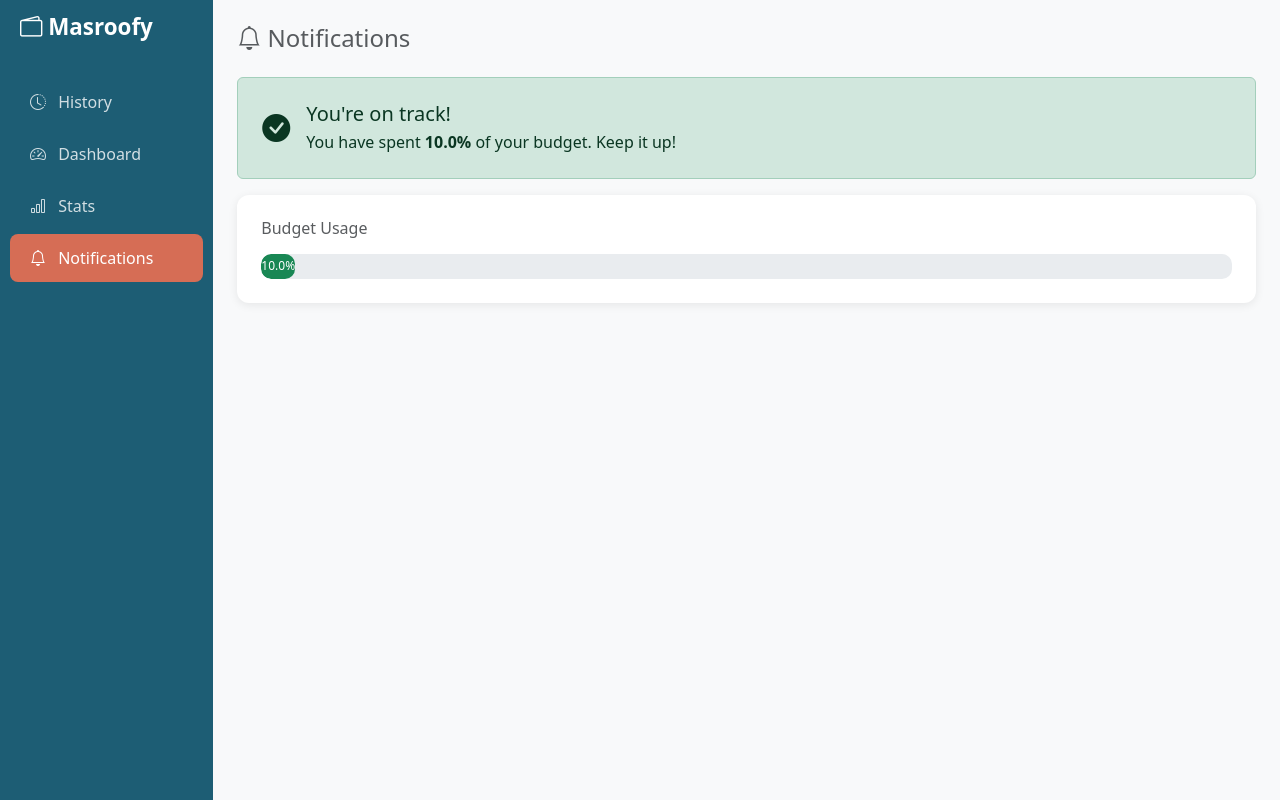
After one commit to mennamohamed123-lang/Software-Assignment-2, a Django app: template masroofy/budget/templates/notifications.html in a window 1280 px wide. The commit adds this page. Run offline with Django 5.2, Linux system fonts and the light colour scheme; the template is opened without the code that fills it: most values are stand-ins (such as "Sample title", 1, 10 or a date in 2020).

Commit message:
update somefiles and create notification.html

```diff
--- /dev/null
+++ b/masroofy/budget/templates/notifications.html
@@ -0,0 +1,94 @@
+<!DOCTYPE html>
+<html lang="en">
+<head>
+    <meta charset="UTF-8">
+    <title>Notifications - Masroofy</title>
+    <link href="https://cdn.jsdelivr.net/npm/bootstrap@5.3.0/dist/css/bootstrap.min.css" rel="stylesheet">
+    <link href="https://cdn.jsdelivr.net/npm/bootstrap-icons@1.10.5/font/bootstrap-icons.css" rel="stylesheet">
+    <style>
+        body { background-color: #f8f9fa; }
+        .sidebar { background-color: #1D5D74; min-height: 100vh; padding: 20px 0; }
+        .sidebar a { color: #ffffffcc; text-decoration: none; display: block; padding: 12px 20px; border-radius: 8px; margin: 4px 10px; }
+        .sidebar a:hover, .sidebar a.active { background-color: #D66D55; color: white; }
+        .sidebar .brand { color: white; font-size: 1.4rem; font-weight: bold; padding: 10px 20px 30px; }
+        .card { border: none; border-radius: 12px; box-shadow: 0 2px 10px rgba(0,0,0,0.08); }
+    </style>
+</head>
+<body>
+
+<div class="container-fluid">
+    <div class="row">
+
+        <!-- Sidebar -->
+        <div class="col-md-2 sidebar p-0">
+            <div class="brand"><i class="bi bi-wallet2"></i> Masroofy</div>
+            <a href="/history/"><i class="bi bi-clock-history me-2"></i> History</a>
+            <a href="/dashboard/"><i class="bi bi-speedometer2 me-2"></i> Dashboard</a>
+            <a href="/stats/"><i class="bi bi-bar-chart me-2"></i> Stats</a>
+            <a href="/notifications/check/" class="active"><i class="bi bi-bell me-2"></i> Notifications</a>
+        </div>
+
+        <!-- Main Content -->
+        <div class="col-md-10 p-4">
+            <h4 class="mb-4 text-muted"><i class="bi bi-bell"></i> Notifications</h4>
+
+            <!-- لو مفيش cycle -->
+            {% if message %}
+            <div class="alert alert-info">
+                <i class="bi bi-info-circle me-2"></i> {{ message }}
+            </div>
+
+            <!-- لو الميزانية خلصت 100% -->
+            {% elif spent_pct >= 100 %}
+            <div class="alert alert-danger d-flex align-items-center p-4" role="alert">
+                <i class="bi bi-x-circle-fill fs-3 me-3"></i>
+                <div>
+                    <h5 class="mb-1">Budget Exhausted!</h5>
+                    <p class="mb-0">You have spent <strong>100%</strong> of your budget. No more spending allowed.</p>
+                </div>
+            </div>
+
+            <!-- لو وصل 80% -->
+            {% elif spent_pct >= 80 %}
+            <div class="alert alert-warning d-flex align-items-center p-4" role="alert">
+                <i class="bi bi-exclamation-triangle-fill fs-3 me-3"></i>
+                <div>
+                    <h5 class="mb-1">Warning! 80% Spent</h5>
+                    <p class="mb-0">You have used <strong>{{ spent_pct|floatformat:1 }}%</strong> of your budget. Be careful!</p>
+                </div>
+            </div>
+
+            <!-- لو كل حاجة تمام -->
+            {% else %}
+            <div class="alert alert-success d-flex align-items-center p-4" role="alert">
+                <i class="bi bi-check-circle-fill fs-3 me-3"></i>
+                <div>
+                    <h5 class="mb-1">You're on track!</h5>
+                    <p class="mb-0">You have spent <strong>{{ spent_pct|floatformat:1 }}%</strong> of your budget. Keep it up!</p>
+                </div>
+            </div>
+            {% endif %}
+
+            <!-- Progress Bar -->
+            {% if spent_pct %}
+            <div class="card p-4 mt-3">
+                <h6 class="text-muted mb-3">Budget Usage</h6>
+                <div class="progress" style="height: 25px; border-radius: 10px;">
+                    <div class="progress-bar
+                        {% if spent_pct >= 100 %}bg-danger
+                        {% elif spent_pct >= 80 %}bg-warning
+                        {% else %}bg-success{% endif %}"
+                        style="width: {{ spent_pct }}%; border-radius: 10px;">
+                        {{ spent_pct|floatformat:1 }}%
+                    </div>
+                </div>
+            </div>
+            {% endif %}
+
+        </div>
+    </div>
+</div>
+
+<script src="https://cdn.jsdelivr.net/npm/bootstrap@5.3.0/dist/js/bootstrap.bundle.min.js"></script>
+</body>
+</html>
```
Also changed, not shown: masroofy/budget/templates/history.html (+58 -65 lines), masroofy/budget/views.py (+33 -50 lines), masroofy/db.sqlite3.
